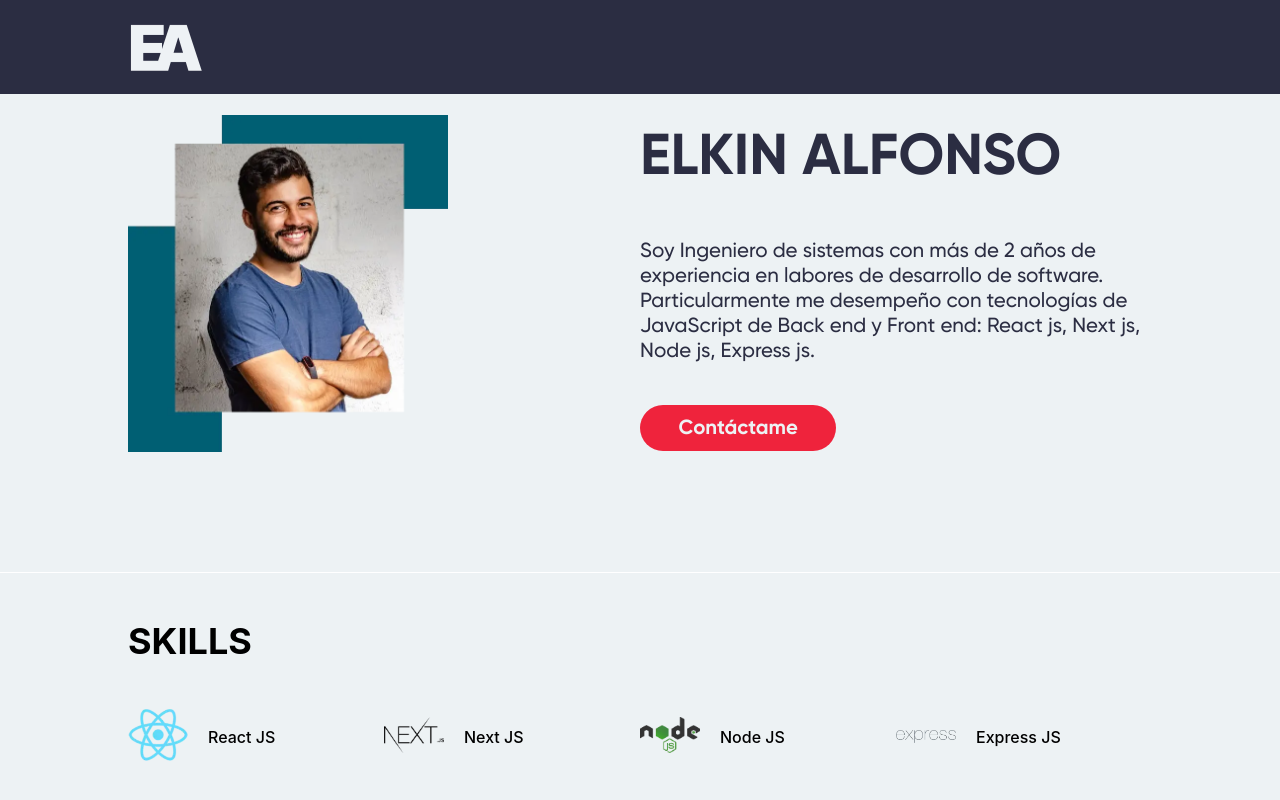
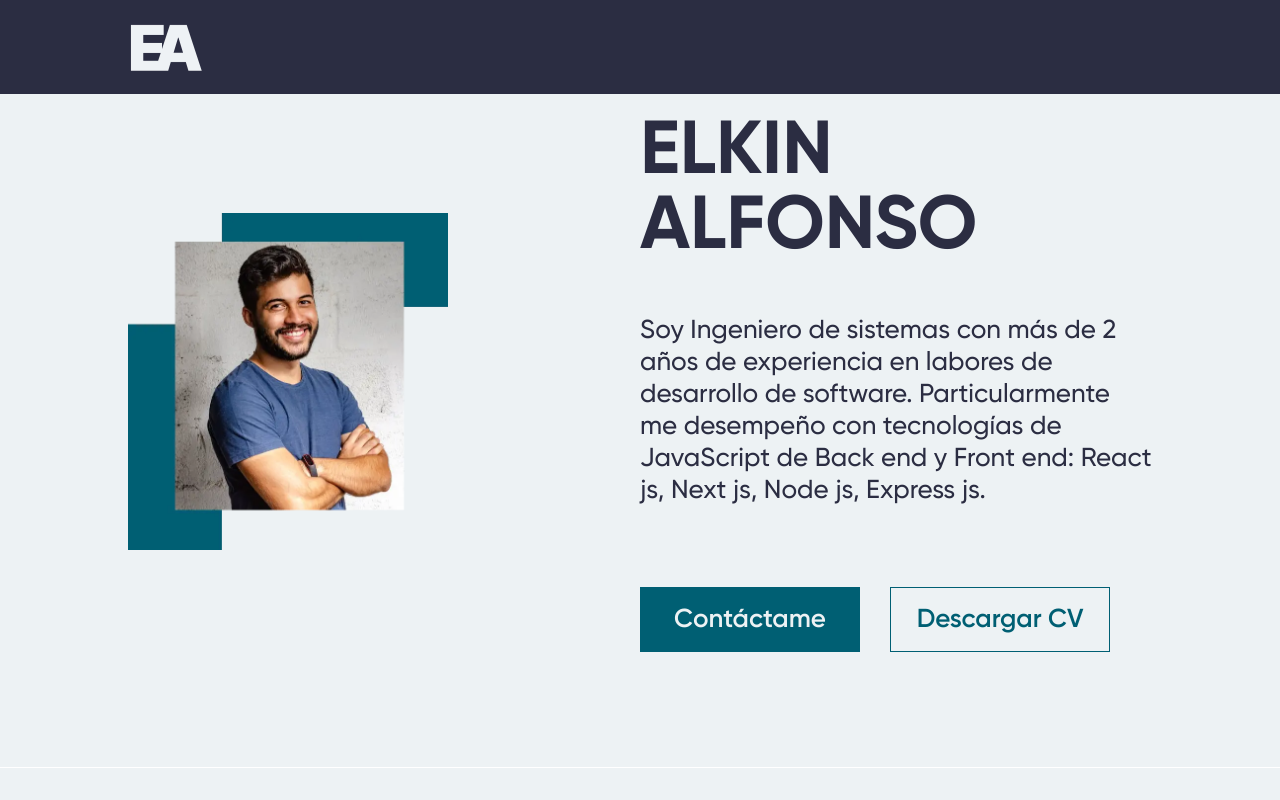
Before and after one commit to eldalco/portfolio, a Next.js app: page / in a window 1280 px wide. Shown: the top 800 px of the page. Built offline with nearby package versions, Linux system fonts and the light colour scheme.

Commit message:
New button in contentHero

```diff
--- a/components/SectionHero/ContentHero/index.js
+++ b/components/SectionHero/ContentHero/index.js
@@ -11,9 +11,12 @@ const ContentHero = () => {
             <div className={styles["div__paragraph"]}>
                 <p>Soy Ingeniero de sistemas con más de 2 años de experiencia en labores de desarrollo de software. Particularmente me desempeño con tecnologías de JavaScript de Back end y Front end: React js, Next js, Node js, Express js.</p>
             </div>
-            <div>
-                <div className={styles["div__btn"]}>
-                    <a href="#">Contáctame</a>
+            <div className={styles["div__line-btn"]}>
+                <div className={`${styles["div__btn-contact"]} ${styles["div__btn"]}`}>
+                    <button href="#">Contáctame</button>
+                </div>
+                <div className={`${styles["div__btn-cv"]} ${styles["div__btn"]}`}>
+                    <button href="#">Descargar CV</button>
                 </div>
             </div>
         </div>
--- a/components/SectionHero/ContentHero/styles.module.css
+++ b/components/SectionHero/ContentHero/styles.module.css
@@ -1,16 +1,16 @@
 .div__title {
     font-family: Gilroy;
     font-weight: 800;
-    font-size: 3vw;
+    font-size: 50px;
     color: #2B2D42;
-    margin-bottom: 4vw;
+    margin-bottom: 50px;
 }
 .div__paragraph {
     font-family: Gilroy;
     font-weight: 500;
-    font-size: 1.6vw;
+    font-size: 26px;
     color: #2B2D42;
-    margin-bottom: 4vw;
+    margin-bottom: 80px;
 }
 .color__grey {
     color: #8C99AE;
@@ -18,14 +18,43 @@
 .color__red {
     color: #8C99AE;
 }
-.div__btn {
+.div__line-btn {
+    display: flex;
+    align-items: center;
+    column-gap: 30px;
+}
+@media (max-width: 980px) {
+    .div__line-btn {
+      display: block;
+    }
+}
+
+.div__btn button {
     font-family: Gilroy;
-    font-weight: 700;
-    font-size: 1.6vw;
+    font-weight: 600;
+    font-size: 26px;
     color: #EDF2F4;
+    border: 1px solid #005f73;
+    width: 220px;
+    height: 65px;
+    transition: all 0.3s;
+    -webkit-transition: all 0.3s;
+    -moz-transition: all 0.3s;
+    -ms-transition: all 0.3s;
+    -o-transition: all 0.3s;
 }
-.div__btn a{
-    background-color: #EF233C;
-    padding: 1vw 3vw;
+.div__btn button:hover {
     border-radius: 30px;
+    -webkit-border-radius: 30px;
+    -moz-border-radius: 30px;
+    -ms-border-radius: 30px;
+    -o-border-radius: 30px;
 }
+.div__btn-contact button{
+    background-color: #005f73;
+
+}
+.div__btn-cv button{
+    color: #005f73; ;
+    background-color: transparent;
+}
```
